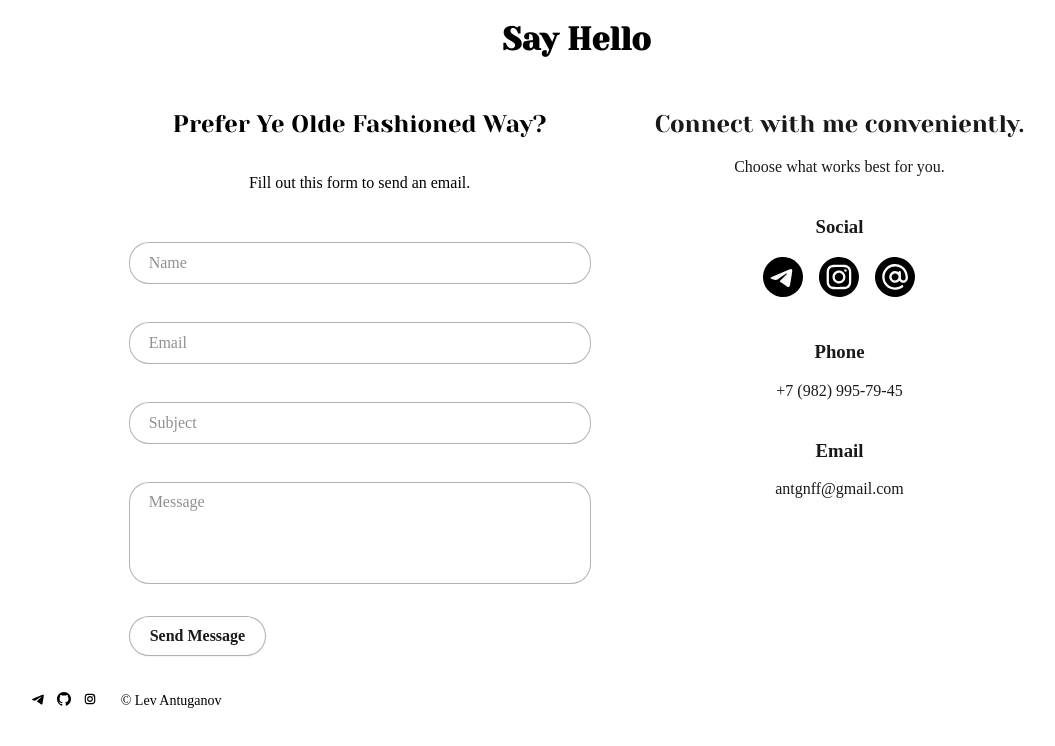
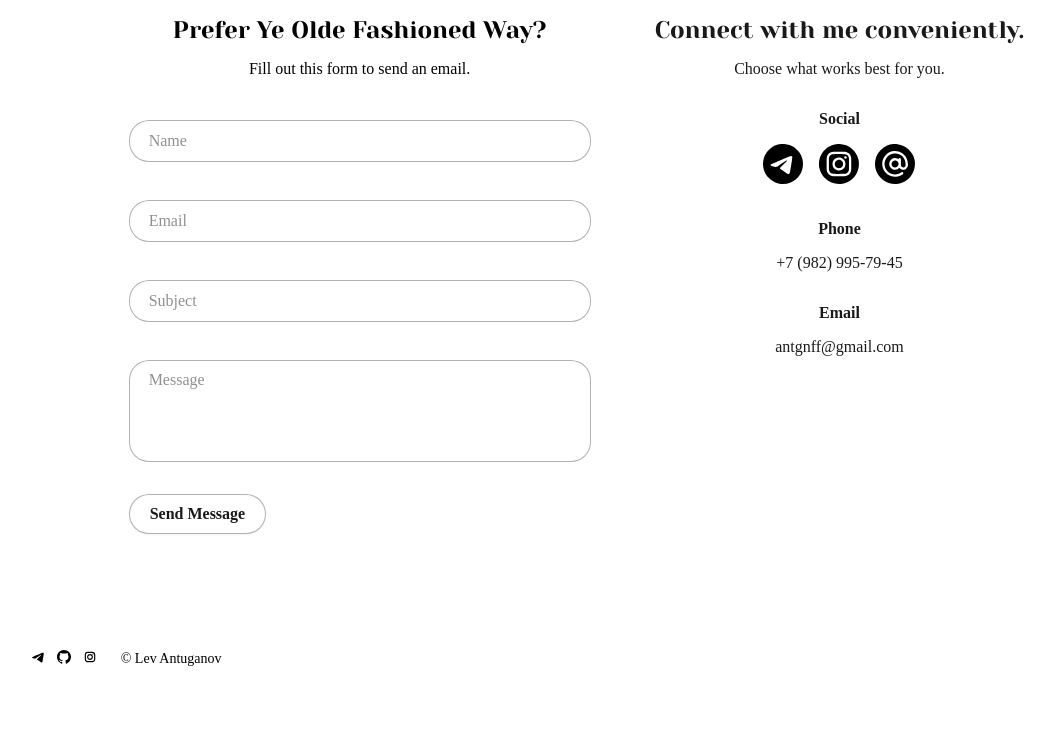
Before and after one commit to antuganov/PhotographerPortfolio, a Django app: page /contact in a window 1280 px wide. Shown: the part 101-847 px from the top of the page, without its empty margins (56-1111 px from the left). After the commit the page ends 767 px from the top, so only its background shows below. Run offline with Django 4.2, Linux system fonts and the light colour scheme; some web fonts are replaced.

Commit message:
Styles improvements

```diff
--- a/portfolio/static/portfolio/css/about.css
+++ b/portfolio/static/portfolio/css/about.css
@@ -17,8 +17,10 @@
     max-width: 40%;
 }
 
-.text-container h1 {
+.text-container .title {
     font-family: var(--secondary-font-family);
+    font-size: 1.5rem;
+    font-weight: 700;
 }
 
 @media (max-width: 768px) {
--- a/portfolio/static/portfolio/css/contact.css
+++ b/portfolio/static/portfolio/css/contact.css
@@ -1,11 +1,5 @@
-/* Base styles */
-.hello-container h1 {
-  font-family: var(--secondary-font-family);
-  text-align: center;
-  margin-bottom: 2rem;
-}
-
 .container {
+  padding: 1rem 0;
   width: 100%;
   display: flex;
   flex-direction: column-reverse;
@@ -18,10 +12,16 @@
   margin-bottom: 2.5rem;
 }
 
-.container form h2 {
+.form-title {
   font-family: var(--secondary-font-family);
   font-weight: normal;
   text-align: center;
+  font-size: 1.5rem;
+  margin-bottom: 1rem;
+}
+
+.form-discreption {
+  margin-bottom: 2rem;
 }
 
 /* Social links */
@@ -58,6 +58,8 @@ form {
   display: flex;
   flex-direction: column;
   align-items: center;
+  margin-bottom: 4rem;
+
 }
 
 .form__input {
@@ -71,7 +73,6 @@ form {
   margin: 0.625rem auto;
   transition: all 300ms cubic-bezier(.23, 1, 0.32, 1);
   border-radius: 1.25rem;
-  font-size: 1rem;
   color: rgba(0, 0, 0, 0.9);
 }
 
@@ -204,21 +205,14 @@ textarea.form__input {
 
 /* CTA form */
 .cta-form {
-  margin-bottom: 8rem;
+  margin-bottom: 4rem;
   text-align: center;
   color: rgba(0, 0, 0, 0.9);
 }
 
-.cta-form h2 {
-  width: 100%;
-  text-align: center;
-  font-family: var(--secondary-font-family);
-  font-weight: normal;
-
-}
-
-.cta-form h3 {
-  margin-top: 40px;
+.cta-form .form-label {
+  margin: 2rem 0 1rem 0;
+  font-weight: 700;
 }
 
 .cta-form p {
--- a/portfolio/static/portfolio/css/serie.css
+++ b/portfolio/static/portfolio/css/serie.css
@@ -17,14 +17,14 @@
 .gallery-info {
   display: flex;
   flex-direction: column;
-  font-size: 18px;
+  font-size: 1rem;
   gap: 0.5em;
   padding: 1.5em;
 }
 
 .gallery-name {
   font-family: var(--secondary-font-family);
-  font-size: 3rem;
+  font-size: 2rem;
   text-align: center;
 }
 
--- a/portfolio/templates/portfolio/about.html
+++ b/portfolio/templates/portfolio/about.html
@@ -16,7 +16,7 @@ About
         <img src="{% static 'portfolio/images/smallev.png' %}" alt="Lev Antuganov — Photographer" />
     </div>
     <div class="text-container">
-        <h1>Hey, I'm Lev!</h1>
+        <div class="title">Hey, I'm Lev!</div>
         <p>There was a time when I tried to capture beautiful shots, which resulted in a modest collection of
             photographs that you can find on this website. Although my interest in this hobby and the desire to grow
             remain, the passion that drove me has faded, and at the moment, I do not plan to develop in this direction.
--- a/portfolio/templates/portfolio/contact.html
+++ b/portfolio/templates/portfolio/contact.html
@@ -10,14 +10,10 @@ Contact
 {% endblock css %}
 
 {% block content %}
-<div class="hello-container">
-  <h1>Say Hello</h1>
-</div>
-
 <div class="container">
   <form method="post" class="form">
-    <h2>Prefer Ye Olde Fashioned Way?</h2>
-    <p>Fill out this form to send an email.</p>
+    <div class="form-title">Prefer Ye Olde Fashioned Way?</div>
+    <div class="form-discreption">Fill out this form to send an email.</div>
     <div class="form-container">
       {% csrf_token %}
     {% for field in form %}
@@ -39,9 +35,9 @@ Contact
     </div>
   </form>
   <div class="cta-form">
-    <h2>Connect with me conveniently.</h2>
-    <p>Choose what works best for you.</p>
-    <h3>Social</h3>
+    <div class="form-title">Connect with me conveniently.</div>
+    <div class="form-discreption">Choose what works best for you.</div>
+    <div class="form-label">Social</div>
     <div class="social-links">
       <a href="https://t.me/untwo" target="_blank">
         <img class="icon telegram" src="{% static 'portfolio/images/telegram.svg' %}" alt="telegram icon">
@@ -53,9 +49,9 @@ Contact
         <img class="icon mail" src="{% static 'portfolio/images/mail.svg' %}" alt="mail icon">
       </a>
     </div>
-    <h3>Phone</h3>
+    <div class="form-label">Phone</div>
     <p>+7 (982) 995-79-45</p>
-    <h3>Email</h3>
+    <div class="form-label">Email</div>
     <a class="email-link" data-auto-recognition="true" href="mailto:antgnff@gmail.com">antgnff@gmail.com</a>
   </div>
 </div>
```
